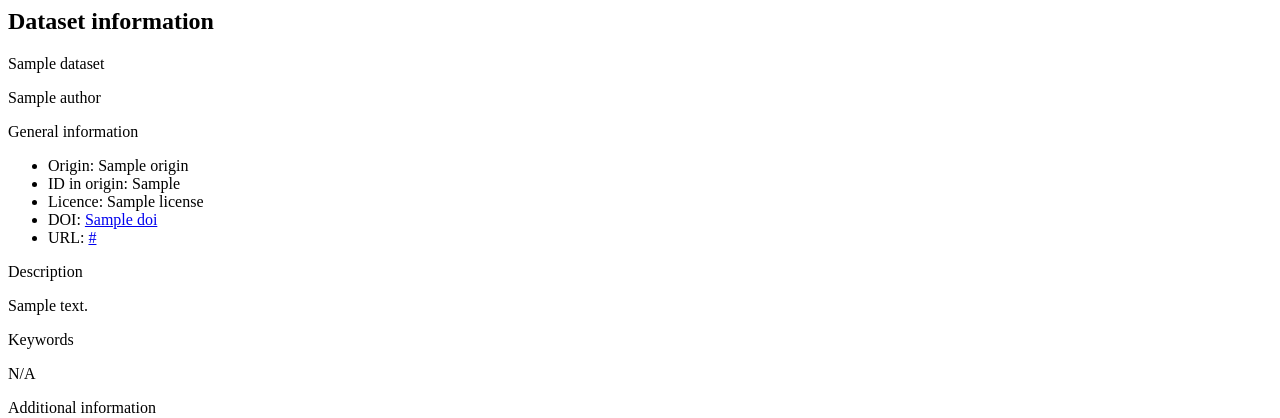
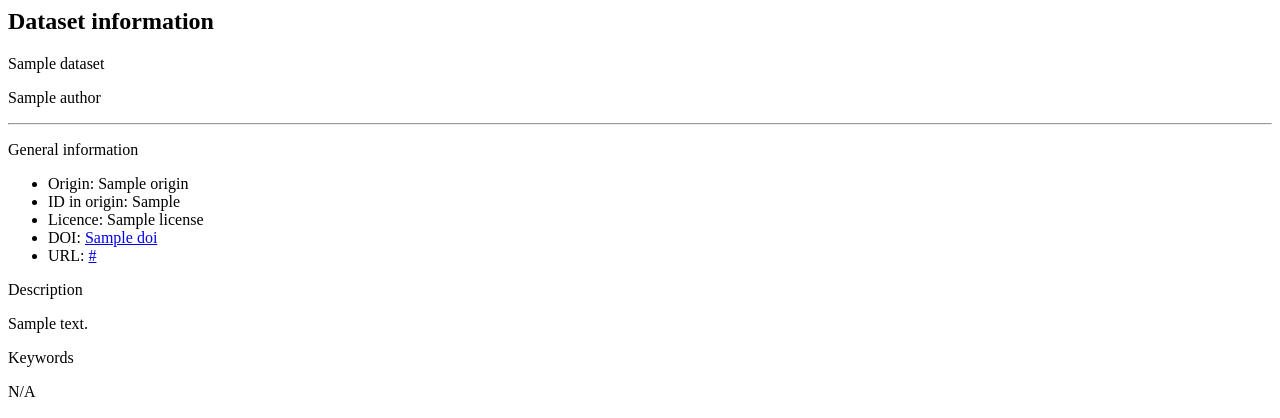
Before and after one commit to MDverse/mdde2, a FastAPI app: template templates/dataset_info.html in a window 1280 px wide. Shown: the top 418 px of the page. Run offline with FastAPI, Linux system fonts and the light colour scheme; the template is opened without the code that fills it: most values are stand-ins (such as "Sample title", 1, 10 or a date in 2020).

Commit message:
Minor format chnages

```diff
--- a/templates/dataset_info.html
+++ b/templates/dataset_info.html
@@ -2,10 +2,10 @@
 
 <div class="card">
     <div class="card-content">
-      <p class="title">
+        <p class="title">
         {{ dataset.title }}
-      </p>
-      <p class="subtitle">
+        </p>
+        <p class="subtitle">
         {% if dataset.author %}
             {% for author in dataset.author %}
                 {{ author.name }}{% if not loop.last %}; {% endif %}
@@ -13,9 +13,9 @@
         {% else %}
             N/A
         {% endif %}
-      </p>
+        </p>
 
-
+        <hr class="bd-hr">
 
         <div class="content">
             <p class="title is-5">General information</p>
```
